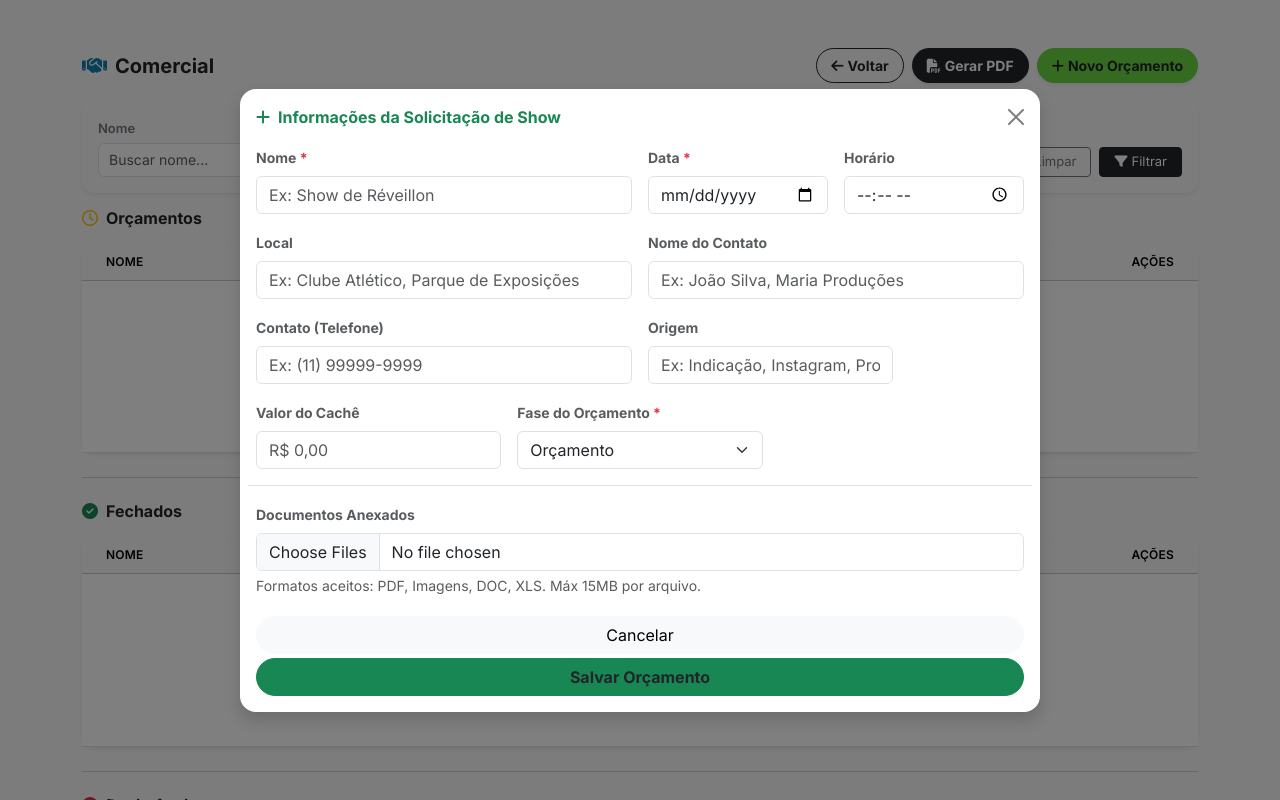
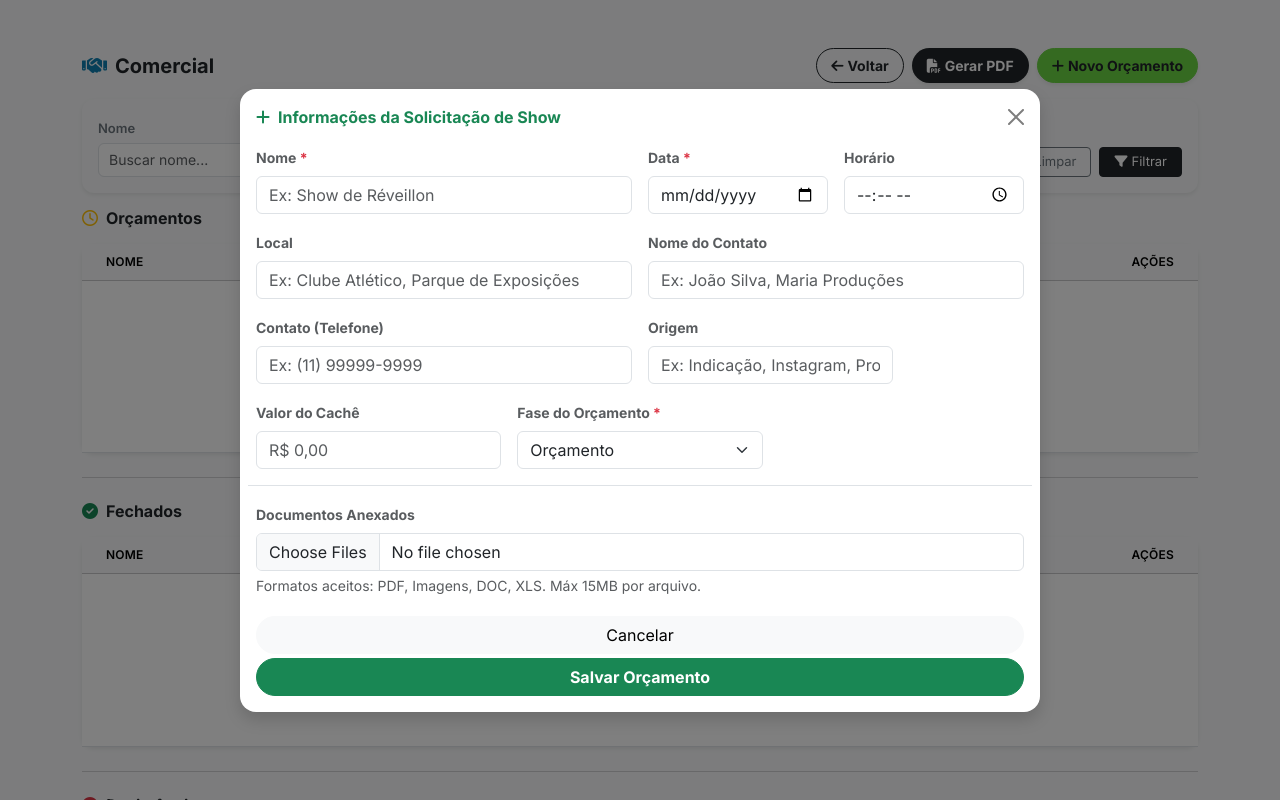
Before and after one commit to backstageprosite/backstage_pro, a Django app: template core/templates/core/comercial/comercial_index.html in a window 1280 px wide, after a click on "Novo Orçamento". Run offline with Django 5.2, Linux system fonts and the light colour scheme; the template is opened without the code that fills it, so the values that code supplies are empty; parts of the project's set-up code (start-up, migrations or seed data) failed here and were passed over; some libraries are stand-ins or nearby versions.

Commit message:
style: set explicit white text color for Salvar Orçamento submit button

```diff
--- a/core/templates/core/comercial/comercial_index.html
+++ b/core/templates/core/comercial/comercial_index.html
@@ -303,7 +303,7 @@
 
                 <div class="modal-footer border-top-0 pt-0 flex-column flex-md-row w-100">
                     <button type="button" class="btn btn-light rounded-pill px-4 w-100 mb-2 mb-md-0" data-bs-dismiss="modal">Cancelar</button>
-                    <button type="submit" id="btnSubmitProposal" class="btn rounded-pill px-4 fw-bold w-100 text-white" style="background-color: #198754; border-color: #198754;">Salvar Orçamento</button>
+                    <button type="submit" id="btnSubmitProposal" class="btn rounded-pill px-4 fw-bold w-100 text-white" style="background-color: #198754; border-color: #198754; color: #ffffff !important;">Salvar Orçamento</button>
                 </div>
             </form>
         </div>
```
